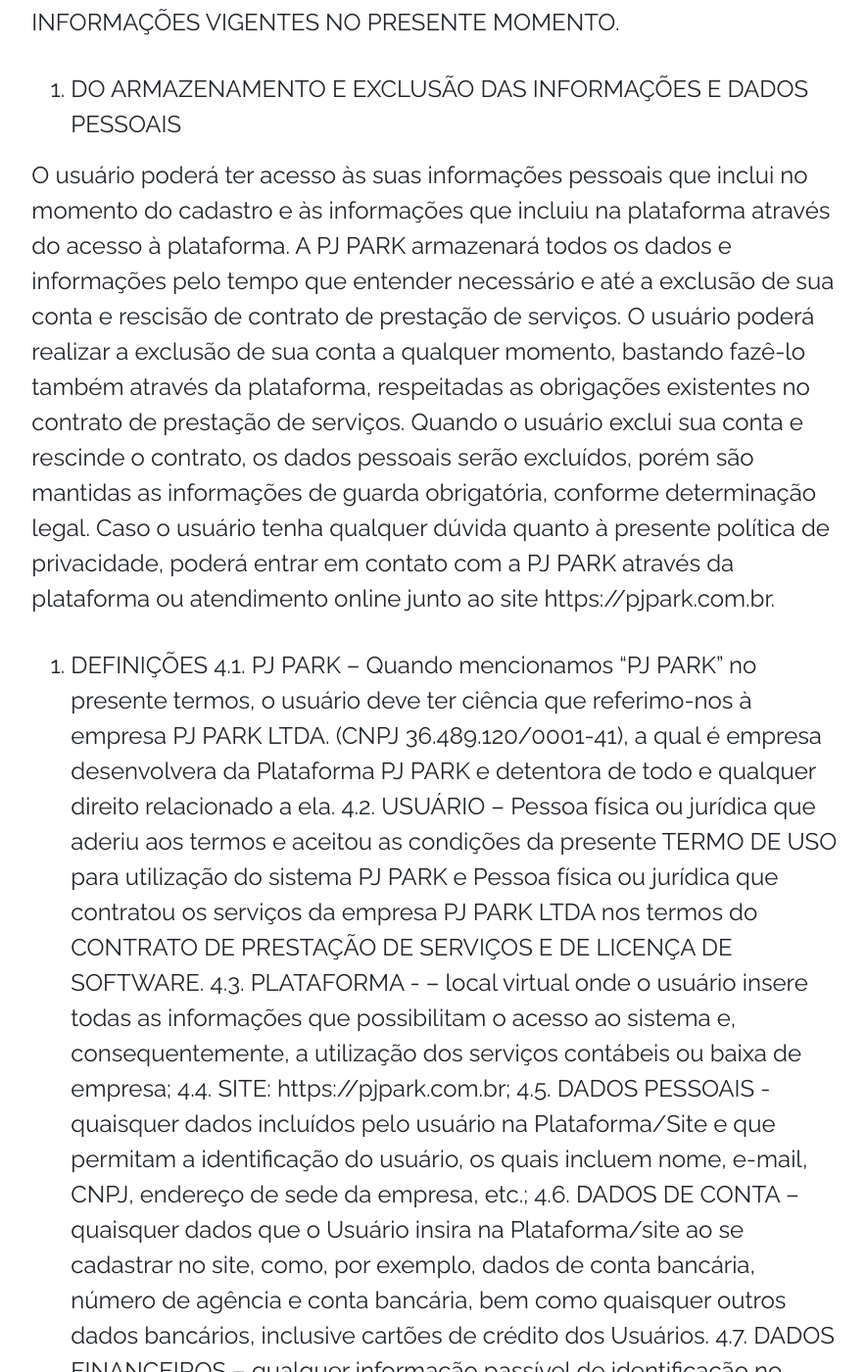
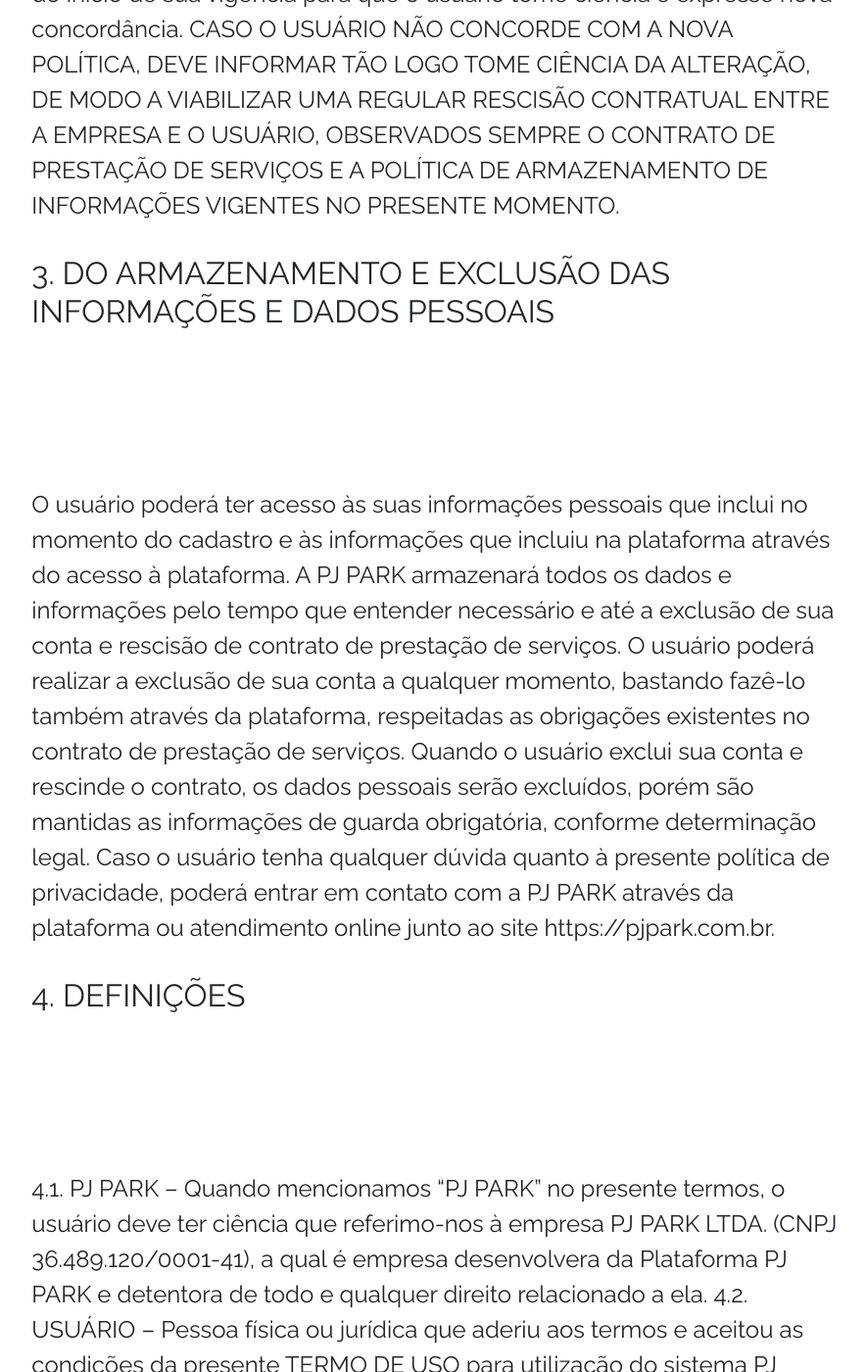
Before and after one commit to dakoctba/pjpark.github.io, a Jekyll site: the page built from politica-de-privacidade.md, in a window 1280 px wide and 1400 px high, scrolled down 4079 px. Shown: the whole window at 98% size, without its empty margins (196-1081 px from the left). Built offline with Jekyll 4.4.1, drawn with Linux system fonts in a browser that asks for light colours; some of the changed text lies outside the part shown.

Commit message:
Update politica-de-privacidade.md

```diff
--- a/politica-de-privacidade.md
+++ b/politica-de-privacidade.md
@@ -4,13 +4,9 @@
 permalink: /politica-de-privacidade/
 ---
 
-# POLÍTICA DE PRIVACIDADE
-
-
-
 A PJ PARK tem como prioridade a manutenção de uma relação de confiança e no intuito de tornar claras as questões de privacidade da relação quanto aos dados coletados e armazenados, este termo (“Política de privacidade”) tem a intenção de esclarecer sobre quais informações coletamos e como as utilizamos, e este deve ser aceito, observado e cumprido por todos os clientes e usuários da plataforma PJ PARK. Por sua vez, desde já, a PJ PARK se obriga, nos termos da legislação em vigor e do presente termo, a garantir a privacidade dos usuários deste site.
 
-1. QUAIS INFORMAÇÕES QUE COLETAMOS?
+## 1. QUAIS INFORMAÇÕES QUE COLETAMOS?
 
 A PJ PARK pode recolher, gravar e utilizar em conexão com outros sites e parceiros as informações pessoais dos usuários, incluindo, mas não se limitando ao nome da empresa, nome do responsável pelo acesso, CNPJ da empresa usuária, endereço, número de telefone, interesses, atividades, tempo de abertura da empresa, etc.
 A PJ PARK se resguarda o direito de gravar seu IP, tipo de navegador, aparelho e operadora de celular, posição geográfica e outros dados relativos aos usuários.
@@ -21,7 +17,7 @@
 Nenhuma consequência poderá ocorrer da recusa em preencher tais informações, exceto que o usuário não poderá obter o benefício de utilização dos serviços.
 As informações coletadas automaticamente não são informações pessoais, mas sim sobre os computadores, smartphones ou outros dispositivos que o usuário utiliza para acessar a plataforma, bem como o nome de domínio do seu provedor de acesso à internet, o endereço de protocolo IP utilizado para se conectar à Plataforma, o tipo e versão do browser do usuário, o sistema operacional, o tempo médio gasto na Plataforma, as páginas visitadas na Plataforma, as informações procuradas, os horários de acesso e outras estatísticas relevantes para o fornecimento de serviço.
 
-2. O QUE FAZEMOS COM AS INFORMAÇÕES COLETADAS?
+## 2. O QUE FAZEMOS COM AS INFORMAÇÕES COLETADAS?
 
 A PJ PARK não divulga publicamente nem a terceiros suas informações de modo que possam identificá-lo. A PJ PARK busca sempre manter a sua privacidade enquanto estiver utilizando o serviço, MAS PODERÁ UTILIZAR AS INFORMAÇÕES FORNECIDAS OU AQUELAS OBTIDAS AUTOMATICAMENTE DE FORMA AGREGADA NO INTUITO DE REALIZAR ANÁLISES, ESTUDOS, MELHORIAS DO SISTEMA OU POR FORÇA DE ORDEM JUDICIAL.
 A PJ PARK GOSTA DE CRIAR NOVAS EXPERIÊNCIAS PARA ATENDER POSSÍVEIS DEMANDAS NASCENTES. POR ISSO, USAMOS TODAS AS INFORMAÇÕES QUE TEMOS PARA APOIAR NOSSOS SERVIÇOS, MELHORÁ-LO OU ATENDER NOVAS DEMANDAS A PARTIR DAS INFORMAÇÕES OBTIDAS.
@@ -36,7 +32,7 @@
 Na plataforma pode conter links a outros web sites. E a presente declaração de privacidade não abrange os referidos sites, não podendo a PJ PARK ser responsabilizada pelas práticas de privacidade de outros sites.
 A PJ PARK reserva-se o direito de alterar a presente política a qualquer tempo, informando o usuário no prazo de 30 (trinta) dias antes do início de sua vigência para que o usuário tome ciência e expresse nova concordância. CASO O USUÁRIO NÃO CONCORDE COM A NOVA POLÍTICA, DEVE INFORMAR TÃO LOGO TOME CIÊNCIA DA ALTERAÇÃO, DE MODO A VIABILIZAR UMA REGULAR RESCISÃO CONTRATUAL ENTRE A EMPRESA E O USUÁRIO, OBSERVADOS SEMPRE O CONTRATO DE PRESTAÇÃO DE SERVIÇOS E A POLÍTICA DE ARMAZENAMENTO DE INFORMAÇÕES VIGENTES NO PRESENTE MOMENTO.
 
-3. DO ARMAZENAMENTO E EXCLUSÃO DAS INFORMAÇÕES E DADOS PESSOAIS
+## 3. DO ARMAZENAMENTO E EXCLUSÃO DAS INFORMAÇÕES E DADOS PESSOAIS
 
 O usuário poderá ter acesso às suas informações pessoais que inclui no momento do cadastro e às informações que incluiu na plataforma através do acesso à plataforma.
 A PJ PARK armazenará todos os dados e informações pelo tempo que entender necessário e até a exclusão de sua conta e rescisão de contrato de prestação de serviços.
@@ -44,7 +40,9 @@
 Quando o usuário exclui sua conta e rescinde o contrato, os dados pessoais serão excluídos, porém são mantidas as informações de guarda obrigatória, conforme determinação legal.
 Caso o usuário tenha qualquer dúvida quanto à presente política de privacidade, poderá entrar em contato com a PJ PARK através da plataforma ou atendimento online junto ao site https://pjpark.com.br.
 
-4. DEFINIÇÕES 4.1. PJ PARK – Quando mencionamos “PJ PARK” no presente termos, o usuário deve ter ciência que referimo-nos à empresa PJ PARK LTDA. (CNPJ 36.489.120/0001-41), a qual é empresa desenvolvera da Plataforma PJ PARK e detentora de todo e qualquer direito relacionado a ela.
+## 4. DEFINIÇÕES
+
+4.1. PJ PARK – Quando mencionamos “PJ PARK” no presente termos, o usuário deve ter ciência que referimo-nos à empresa PJ PARK LTDA. (CNPJ 36.489.120/0001-41), a qual é empresa desenvolvera da Plataforma PJ PARK e detentora de todo e qualquer direito relacionado a ela.
 4.2. USUÁRIO – Pessoa física ou jurídica que aderiu aos termos e aceitou as condições da presente TERMO DE USO para utilização do sistema PJ PARK e Pessoa física ou jurídica que contratou os serviços da empresa PJ PARK LTDA nos termos do CONTRATO DE PRESTAÇÃO DE SERVIÇOS E DE LICENÇA DE SOFTWARE.
 4.3. PLATAFORMA - – local virtual onde o usuário insere todas as informações que possibilitam o acesso ao sistema e, consequentemente, a utilização dos serviços contábeis ou baixa de empresa;
 4.4. SITE: https://pjpark.com.br;
@@ -53,5 +51,4 @@
 4.7. DADOS FINANCEIROS – qualquer informação passível de identificação no momento da importação de nota fiscal e/ou no extrato bancário, bem como informações sobre o pagamento, o que inclui informações de conta, dados de faturamento, número de cartão de credito ou débito, informações referentes à dívidas ou investimentos, etc.
 4.8. DADOS DE ACESSO – informações coletadas de Usuários no momento da navegação referentes ao domínio do seu provedor de acesso à internet, o endereço de protocolo IP, o sistema operacional, data e cidade de acesso, etc.
 
-
 Data da última revisão: 30 de setembro de 2020.
```
